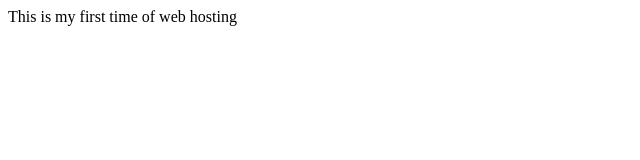
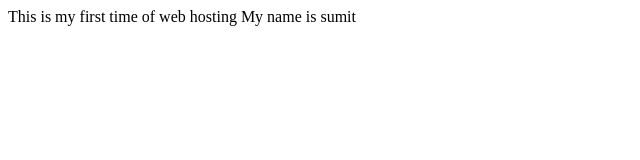
Before and after one commit to Sumitkumbhar15/hosting, a plain HTML site: page index.html in a window 1280 px wide. Shown: the whole page, without its empty margins (0-640 px from the left). Drawn offline with Linux system fonts and the light colour scheme.

Commit message:
name added

```diff
--- a/index.html
+++ b/index.html
@@ -7,5 +7,7 @@
 </head>
 <body>
     This is my first time of web hosting
+
+    My name is sumit
 </body>
 </html>
```
